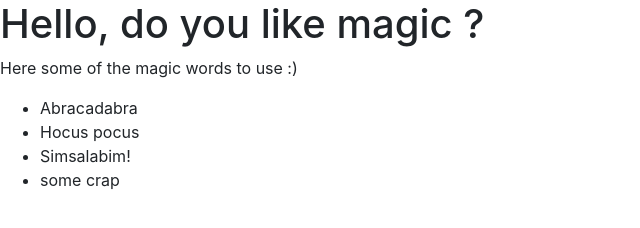
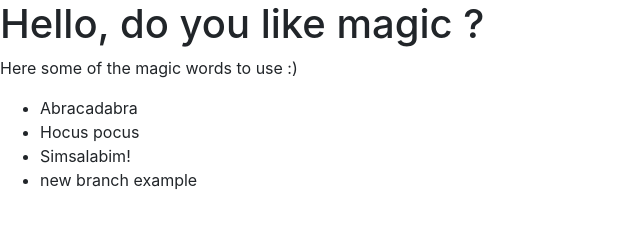
Before and after one commit to luisanton-io/magic-repo, a plain HTML site: page index.html in a window 1280 px wide. Shown: the full height of the page, 0-640 px from the left. Drawn offline with nearby package versions, Linux system fonts and the light colour scheme.

Commit message:
Update index.html

```diff
--- a/index.html
+++ b/index.html
@@ -1,15 +1,18 @@
 <!doctype html>
 <html lang="en">
+
 <head>
   <!-- Required meta tags -->
   <meta charset="utf-8">
   <meta name="viewport" content="width=device-width, initial-scale=1, shrink-to-fit=no">
 
   <!-- Bootstrap CSS -->
-    <link rel="stylesheet" href="https://stackpath.bootstrapcdn.com/bootstrap/4.4.1/css/bootstrap.min.css" integrity="sha384-Vkoo8x4CGsO3+Hhxv8T/Q5PaXtkKtu6ug5TOeNV6gBiFeWPGFN9MuhOf23Q9Ifjh" crossorigin="anonymous">
+  <link rel="stylesheet" href="https://stackpath.bootstrapcdn.com/bootstrap/4.4.1/css/bootstrap.min.css"
+    integrity="sha384-Vkoo8x4CGsO3+Hhxv8T/Q5PaXtkKtu6ug5TOeNV6gBiFeWPGFN9MuhOf23Q9Ifjh" crossorigin="anonymous">
 
   <title>Magic Repo</title>
 </head>
+
 <body>
   <h1>Hello, do you like magic ?</h1>
   <p>Here some of the magic words to use :)</p>
@@ -17,13 +20,19 @@
     <li>Abracadabra</li>
     <li>Hocus pocus</li>
     <li>Simsalabim!</li>
-        <li>some crap</li>
+    <li>new branch example</li>
   </ul>
-
   <!-- Optional JavaScript -->
   <!-- jQuery first, then Popper.js, then Bootstrap JS -->
-    <script src="https://code.jquery.com/jquery-3.4.1.slim.min.js" integrity="sha384-J6qa4849blE2+poT4WnyKhv5vZF5SrPo0iEjwBvKU7imGFAV0wwj1yYfoRSJoZ+n" crossorigin="anonymous"></script>
-    <script src="https://cdn.jsdelivr.net/npm/popper.js@1.16.0/dist/umd/popper.min.js" integrity="sha384-Q6E9RHvbIyZFJoft+2mJbHaEWldlvI9IOYy5n3zV9zzTtmI3UksdQRVvoxMfooAo" crossorigin="anonymous"></script>
-    <script src="https://stackpath.bootstrapcdn.com/bootstrap/4.4.1/js/bootstrap.min.js" integrity="sha384-wfSDF2E50Y2D1uUdj0O3uMBJnjuUD4Ih7YwaYd1iqfktj0Uod8GCExl3Og8ifwB6" crossorigin="anonymous"></script>
+  <script src="https://code.jquery.com/jquery-3.4.1.slim.min.js"
+    integrity="sha384-J6qa4849blE2+poT4WnyKhv5vZF5SrPo0iEjwBvKU7imGFAV0wwj1yYfoRSJoZ+n"
+    crossorigin="anonymous"></script>
+  <script src="https://cdn.jsdelivr.net/npm/popper.js@1.16.0/dist/umd/popper.min.js"
+    integrity="sha384-Q6E9RHvbIyZFJoft+2mJbHaEWldlvI9IOYy5n3zV9zzTtmI3UksdQRVvoxMfooAo"
+    crossorigin="anonymous"></script>
+  <script src="https://stackpath.bootstrapcdn.com/bootstrap/4.4.1/js/bootstrap.min.js"
+    integrity="sha384-wfSDF2E50Y2D1uUdj0O3uMBJnjuUD4Ih7YwaYd1iqfktj0Uod8GCExl3Og8ifwB6"
+    crossorigin="anonymous"></script>
 </body>
+
 </html>
```
Lines whose indentation alone changed are shown as unchanged.
